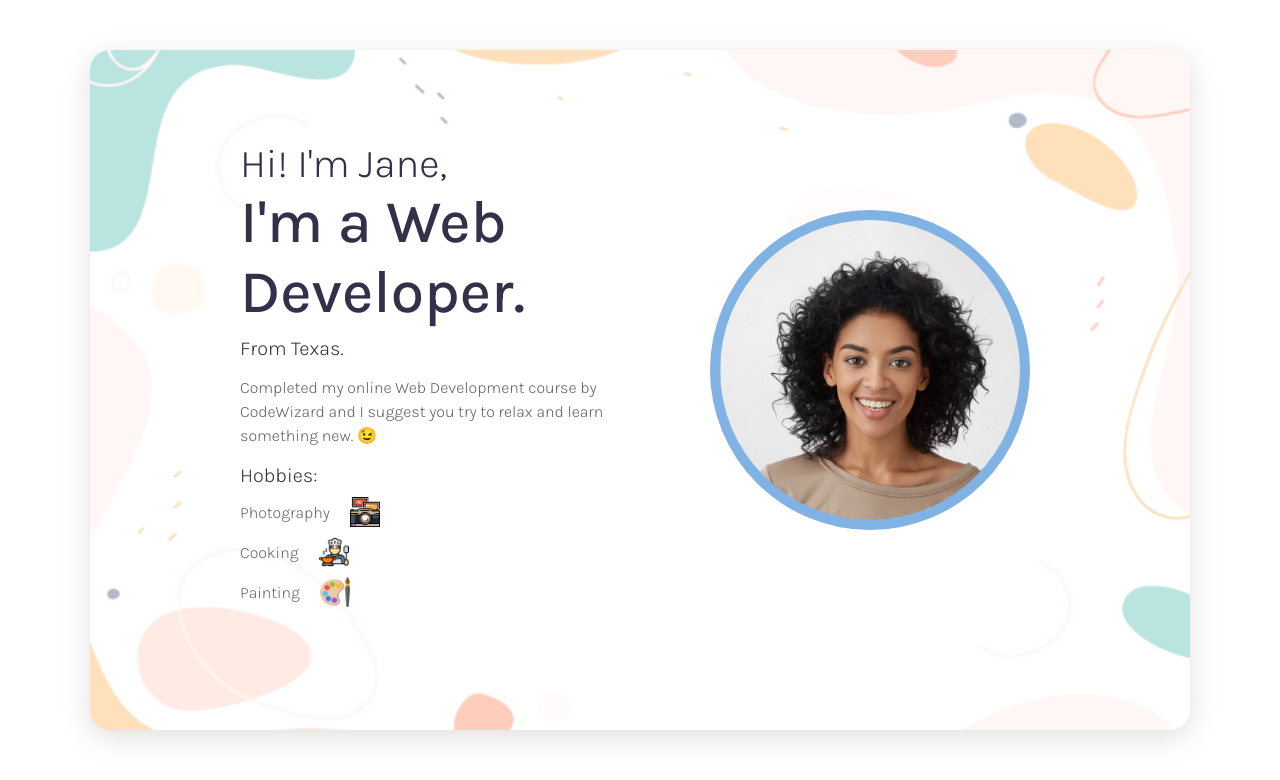
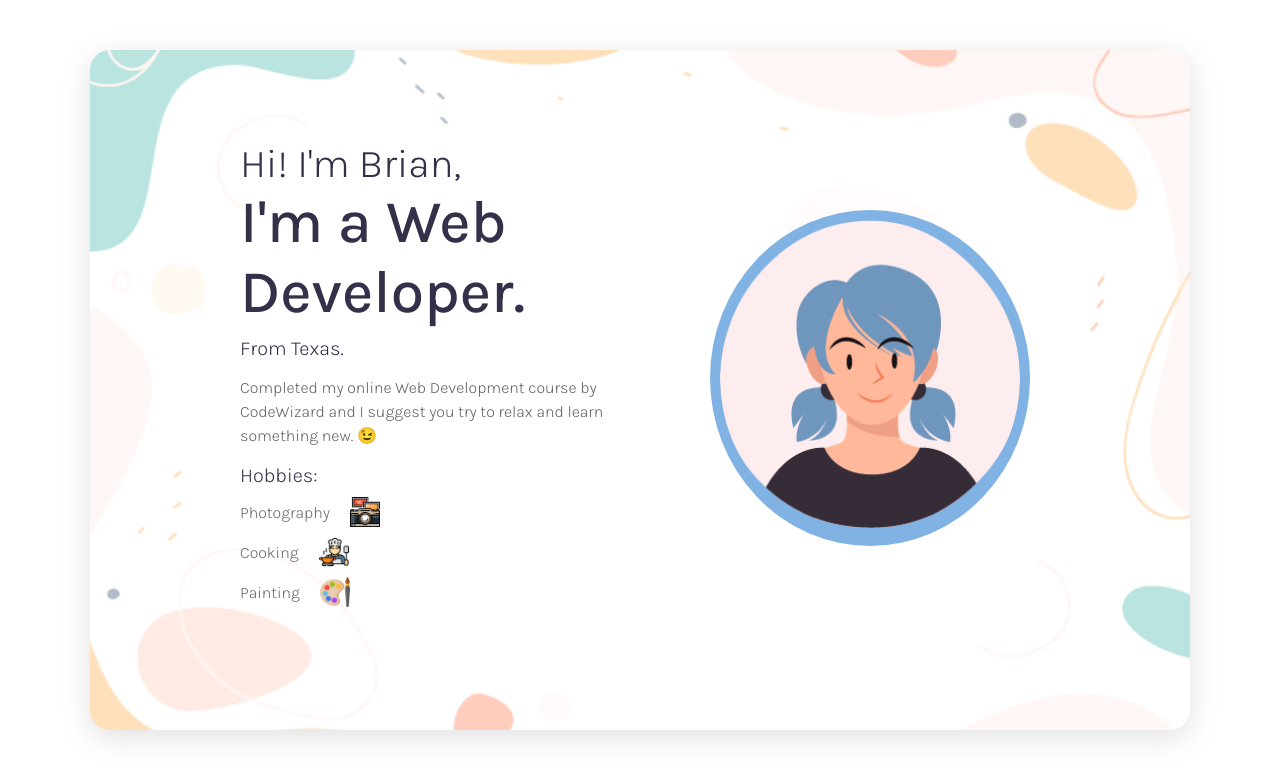
Before and after one commit to brianhob-cwhq/brianhob-cwhq.github.io, a plain HTML site: page index.html in a window 1280 px wide. Drawn offline with Linux system fonts and the light colour scheme.

Commit message:
image change

```diff
--- a/index.html
+++ b/index.html
@@ -11,9 +11,9 @@
 </head>
 <body>
     <div class="container">
-        <img src="img/p4.png" class="mypic">
+        <img src="img/p3.png" class="mypic">
         <div class="info">
-            <h3>Hi! I'm Jane,</h3>
+            <h3>Hi! I'm Brian,</h3>
             <h2>I'm a Web Developer.</h2>
             <h4>From Texas.</h4>
             <p>Completed my online Web Development course by CodeWizard and I suggest you try to relax and learn something new. &#x1F609; </p>
```
